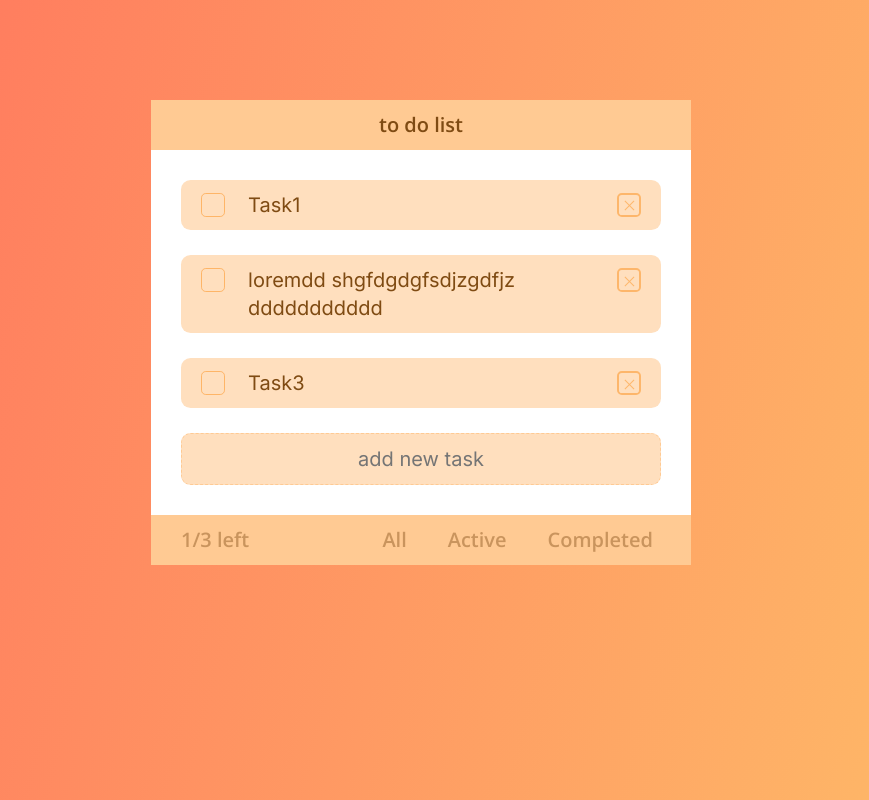
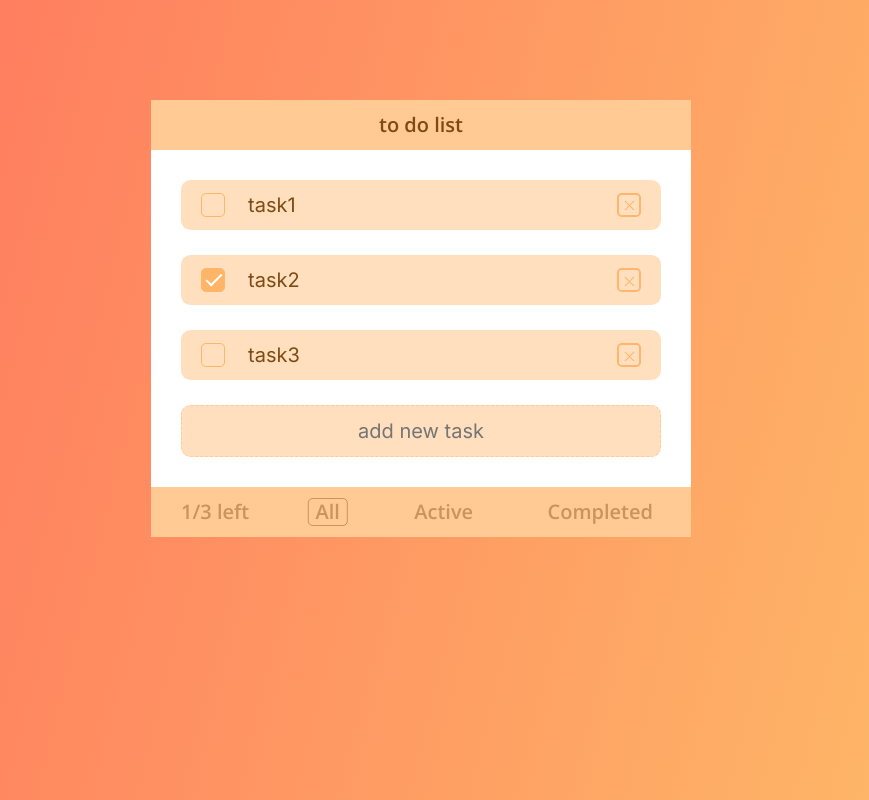
Before and after one commit to Novik-Artem/todo-vue, a Vue app: page / in a window 1280 px wide. Shown: the whole page, without its empty margins (219-1088 px from the left). Built offline with nearby package versions, Linux system fonts and the light colour scheme.

Commit message:
TD-3: - fix comments/2

```diff
--- a/src/App.vue
+++ b/src/App.vue
@@ -2,7 +2,7 @@
   <div :class="$style.conteiner">
     <div :class="$style.content">
       <Header />
-      <Tasks />
+      <Content />
       <Footer />
     </div>
   </div>
@@ -10,12 +10,12 @@
 
 <script>
 import Header from "./components/atoms/Header.vue";
-import Tasks from "./components/organisms/Tasks.vue";
+import Content from "./components/organisms/Content.vue";
 import Footer from "./components/organisms/Footer.vue";
 export default {
   components: {
     Header,
-    Tasks,
+    Content,
     Footer,
   },
 };
--- a/src/components/atoms/Checkbox.vue
+++ b/src/components/atoms/Checkbox.vue
@@ -1,9 +1,17 @@
 <template>
   <div>
-    <input :class="$style.checkbox" type="checkbox" />
+    <input :class="$style.checkbox" type="checkbox" :checked="taskChecked" />
     <span :class="$style.fake"></span>
   </div>
 </template>
+
+<script>
+export default {
+  props: {
+    taskChecked: Boolean,
+  },
+};
+</script>
 
 <style style lang="scss" module>
 @import "@/assets/styles/style.scss";
--- a/src/components/atoms/RadioBtn.vue
+++ b/src/components/atoms/Tab.vue
@@ -1,9 +1,17 @@
 <template>
   <div>
-    <input :class="$style.radio" type="radio" name="name" value="all" />
+    <input :class="$style.radio" type="radio" :checked="isChosen" />
     <span :class="$style.fake"></span>
   </div>
 </template>
+
+<script>
+export default {
+  props: {
+    isChosen: Boolean,
+  },
+};
+</script>
 
 <style lang="scss" module>
 @import "@/assets/styles/style.scss";
--- a/src/components/molecules/Menu.vue
+++ b/src/components/molecules/TabList.vue
@@ -1,22 +1,21 @@
 <template>
   <form :class="$style.menu">
-    <label :class="$style.label" v-for="item in items" :key="item.text">
-      <RadioBtn />
-      <span :class="$style.item">{{ item.text }}</span>
+    <label :class="$style.label">
+      <Tab :isChosen="isChosen" />
+      <span :class="$style.item">{{ tabText }}</span>
     </label>
   </form>
 </template>
 
 <script>
-import RadioBtn from "@/components/atoms/RadioBtn.vue";
+import Tab from "@/components/atoms/Tab.vue";
 export default {
-  data() {
-    return {
-      items: [{ text: "All" }, { text: "Active" }, { text: "Completed" }],
-    };
+  props: {
+    tabText: String,
+    isChosen: Boolean,
   },
   components: {
-    RadioBtn,
+    Tab,
   },
 };
 </script>
--- a/src/components/molecules/Task.vue
+++ b/src/components/molecules/Task.vue
@@ -1,8 +1,8 @@
 <template>
   <div>
-    <label :class="$style.task" v-for="task in tasks" :key="task.text">
-      <Checkbox />
-      <div :class="$style.text">{{ task.text }}</div>
+    <label :class="$style.task">
+      <Checkbox :taskChecked="taskChecked" />
+      <div :class="$style.text">{{ taskText }}</div>
       <DeleteTask />
     </label>
   </div>
@@ -12,14 +12,9 @@
 import Checkbox from "@/components/atoms/Checkbox.vue";
 import DeleteTask from "@/components/atoms/DeleteTask.vue";
 export default {
-  data() {
-    return {
-      tasks: [
-        { text: "Task1" },
-        { text: "loremdd shgfdgdgfsdjzgdfjz ddddddddddd" },
-        { text: "Task3" },
-      ],
-    };
+  props: {
+    taskText: String,
+    taskChecked: Boolean,
   },
   components: {
     Checkbox,
@@ -42,7 +37,6 @@ export default {
     padding: 0.69rem 0;
     color: $C800;
     flex: 1 1 auto;
-    max-width: 25rem;
   }
 }
 </style>
--- a/src/components/organisms/Tasks.vue
+++ b/src/components/organisms/Content.vue
@@ -1,26 +1,35 @@
 <template>
-  <div :class="$style.tasks">
-    <Task />
+  <div :class="$style.content">
+    <TasksList />
     <input type="text" placeholder="add new task" :class="$style.input" />
   </div>
 </template>
-
 <script>
-import Task from "@/components/molecules/Task.vue";
+import TasksList from "@/components/organisms/TasksList.vue";
 export default {
+  data() {
+    return {
+      tasks: [
+        { text: "Task1" },
+        { text: "loremdd shgfdgdgfsdjzgdfjz ddddddddddd" },
+        { text: "Task3" },
+      ],
+    };
+  },
   components: {
-    Task,
+    TasksList,
   },
 };
 </script>
 
 <style lang="scss" module>
 @import "@/assets/styles/style.scss";
-.tasks {
+.content {
+  display: flex;
+  flex-direction: column;
   background-color: $white;
   padding: 1.88rem;
   .input {
-    width: 100%;
     @include Inter;
     color: $C800;
     text-align: center;
--- a/src/components/organisms/Footer.vue
+++ b/src/components/organisms/Footer.vue
@@ -1,15 +1,41 @@
 <template>
   <div :class="$style.footer">
     <div :class="$style.counter">1/3 left</div>
-    <Menu />
+    <TabList
+      v-for="tab in tabs"
+      :key="tab.id"
+      :tabText="tab.text"
+      :isChosen="tab.isChosen"
+    />
   </div>
 </template>
 
 <script>
-import Menu from "@/components/molecules/Menu.vue";
+import TabList from "@/components/molecules/TabList.vue";
 export default {
+  data() {
+    return {
+      tabs: [
+        {
+          id: 1,
+          text: "All",
+          isChosen: true,
+        },
+        {
+          id: 2,
+          text: "Active",
+          isChosen: false,
+        },
+        {
+          id: 3,
+          text: "Completed",
+          isChosen: false,
+        },
+      ],
+    };
+  },
   components: {
-    Menu,
+    TabList,
   },
 };
 </script>
--- /dev/null
+++ b/src/components/organisms/TasksList.vue
@@ -0,0 +1,40 @@
+<template>
+  <div>
+    <Task
+      v-for="task in tasks"
+      :key="task.id"
+      :taskText="task.text"
+      :taskChecked="task.isChecked"
+    />
+  </div>
+</template>
+
+<script>
+import Task from "@/components/molecules/Task.vue";
+export default {
+  data() {
+    return {
+      tasks: [
+        {
+          text: "task1",
+          id: 1,
+          isChecked: false,
+        },
+        {
+          text: "task2",
+          id: 2,
+          isChecked: true,
+        },
+        {
+          text: "task3",
+          id: 3,
+          isChecked: false,
+        },
+      ],
+    };
+  },
+  components: {
+    Task,
+  },
+};
+</script>
```
